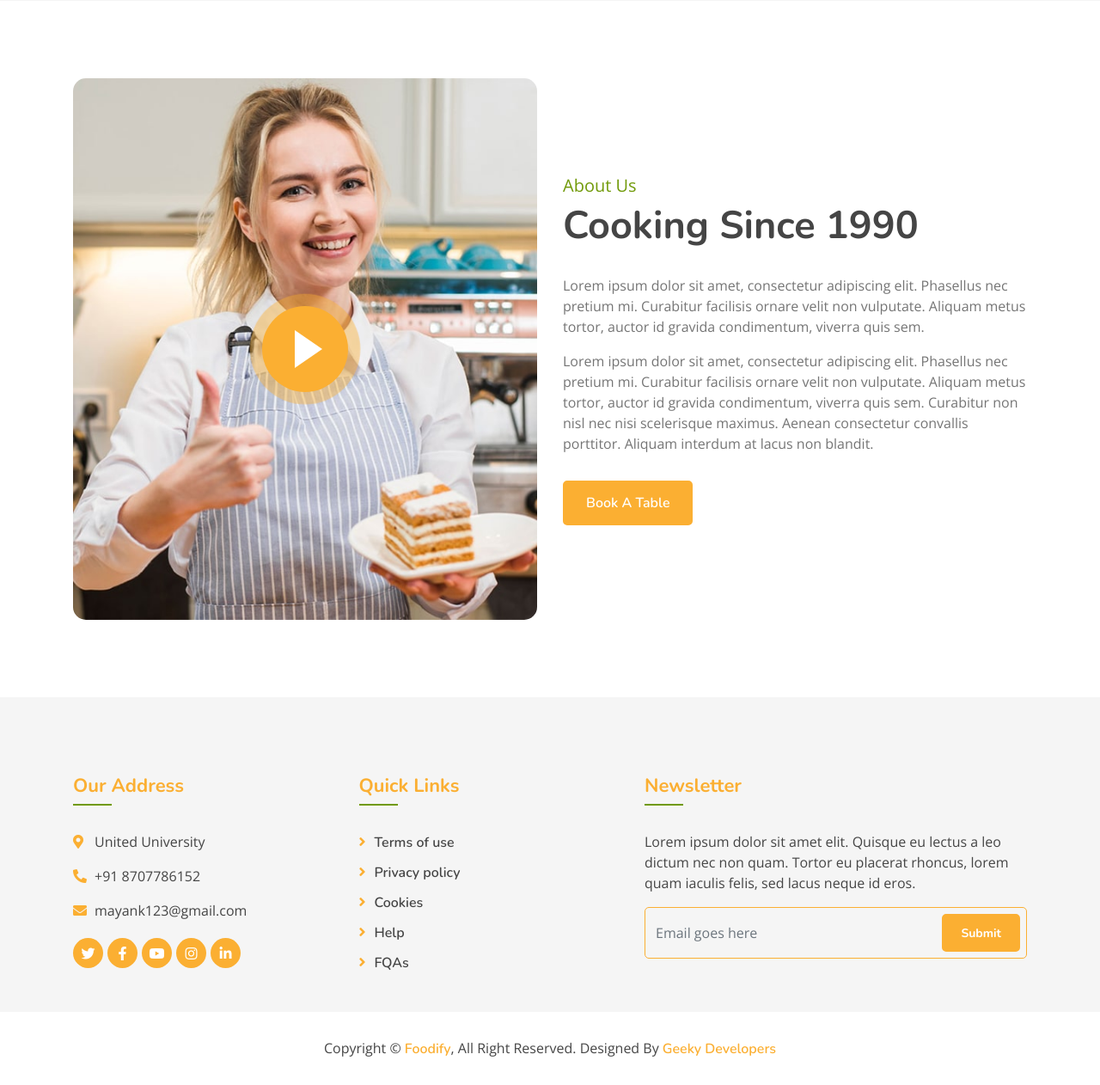
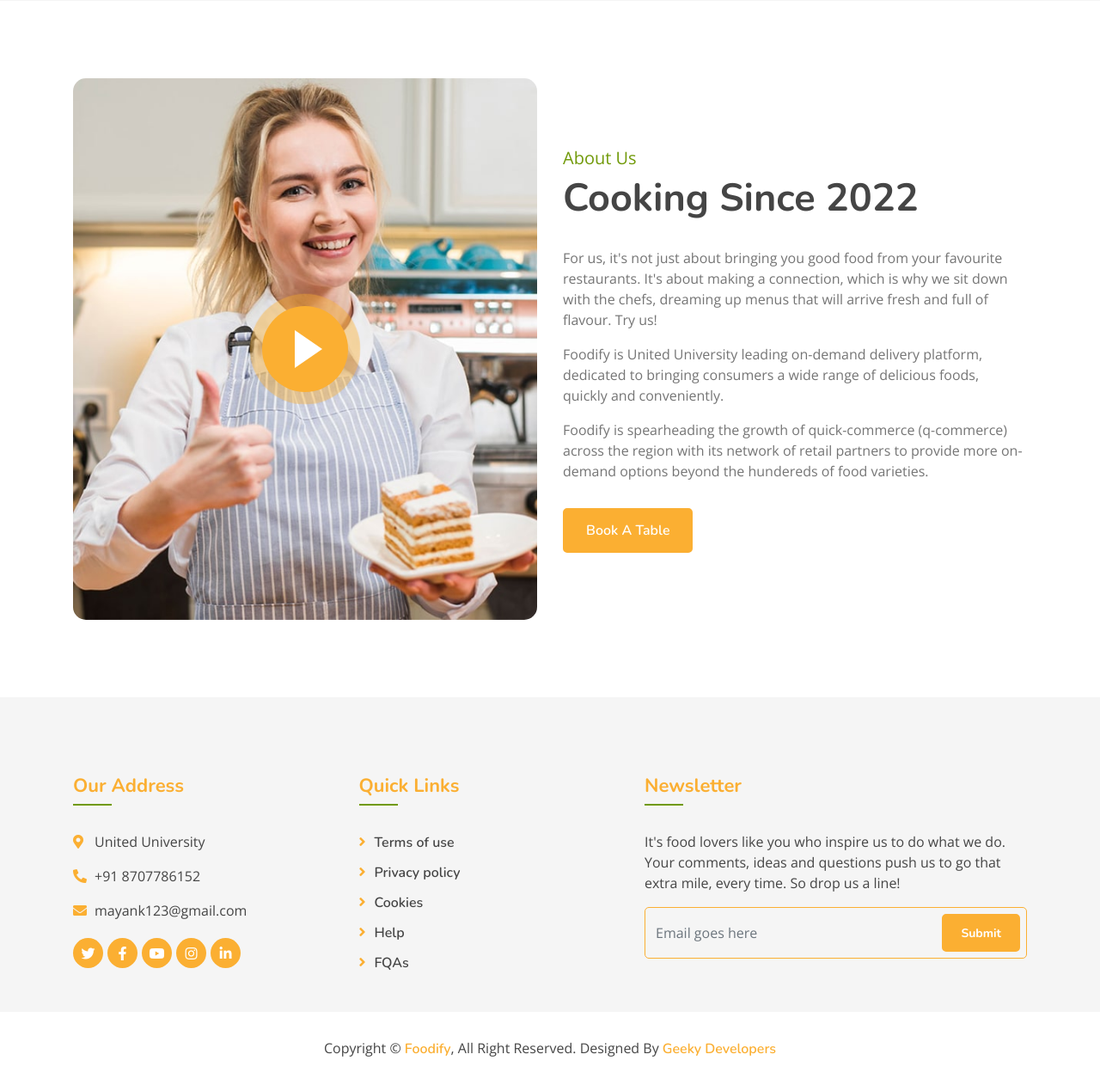
Before and after one commit to avirals9646/foodifymajor, a Django app: page /about/ in a window 1280 px wide. Shown: the part 871-2133 px from the top of the page at 86% size. Run offline with Django 3.2, Linux system fonts and the light colour scheme; some libraries are stand-ins or nearby versions.

Commit message:
Merge branch 'master' of https://github.com/avirals9646/foodifymajor

```diff
--- a/template/about.html
+++ b/template/about.html
@@ -74,14 +74,14 @@
                 <div class="about-content">
                     <div class="section-header">
                         <p>About Us</p>
-                        <h2>Cooking Since 1990</h2>
+                        <h2>Cooking Since 2022</h2>
                     </div>
                     <div class="about-text">
                         <p>
-                            Lorem ipsum dolor sit amet, consectetur adipiscing elit. Phasellus nec pretium mi. Curabitur facilisis ornare velit non vulputate. Aliquam metus tortor, auctor id gravida condimentum, viverra quis sem.
+                            For us, it's not just about bringing you good food from your favourite restaurants. It's about making a connection, which is why we sit down with the chefs, dreaming up menus that will arrive fresh and full of flavour. Try us!
                         </p>
-                        <p>
-                            Lorem ipsum dolor sit amet, consectetur adipiscing elit. Phasellus nec pretium mi. Curabitur facilisis ornare velit non vulputate. Aliquam metus tortor, auctor id gravida condimentum, viverra quis sem. Curabitur non nisl nec nisi scelerisque maximus. Aenean consectetur convallis porttitor. Aliquam interdum at lacus non blandit.
+                        <p>Foodify is United University leading on-demand delivery platform, dedicated to bringing consumers a wide range of delicious foods, quickly and conveniently. </p>
+                         <p>Foodify is spearheading the growth of quick-commerce (q-commerce) across the region with  its network of retail partners to provide more on-demand options beyond the hundereds of food varieties.
                         </p>
                         <a class="btn custom-btn" href="">Book A Table</a>
                     </div>
--- a/template/base.html
+++ b/template/base.html
@@ -105,7 +105,7 @@
                         <div class="footer-newsletter">
                             <h2>Newsletter</h2>
                             <p>
-                                Lorem ipsum dolor sit amet elit. Quisque eu lectus a leo dictum nec non quam. Tortor eu placerat rhoncus, lorem quam iaculis felis, sed lacus neque id eros.
+                                It's food lovers like you who inspire us to do what we do. Your comments, ideas and questions push us to go that extra mile, every time. So drop us a line!
                             </p>
                             <div class="form">
                                 <input class="form-control" placeholder="Email goes here">
```
